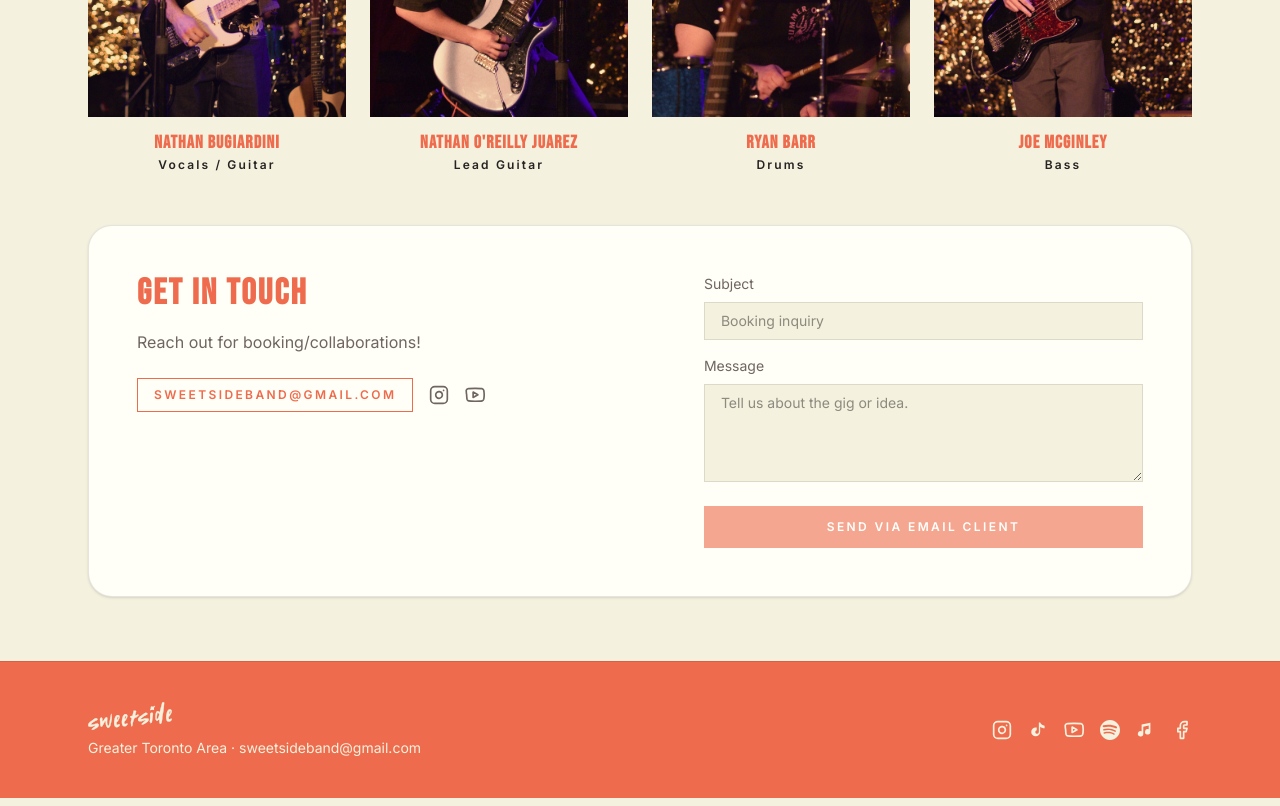
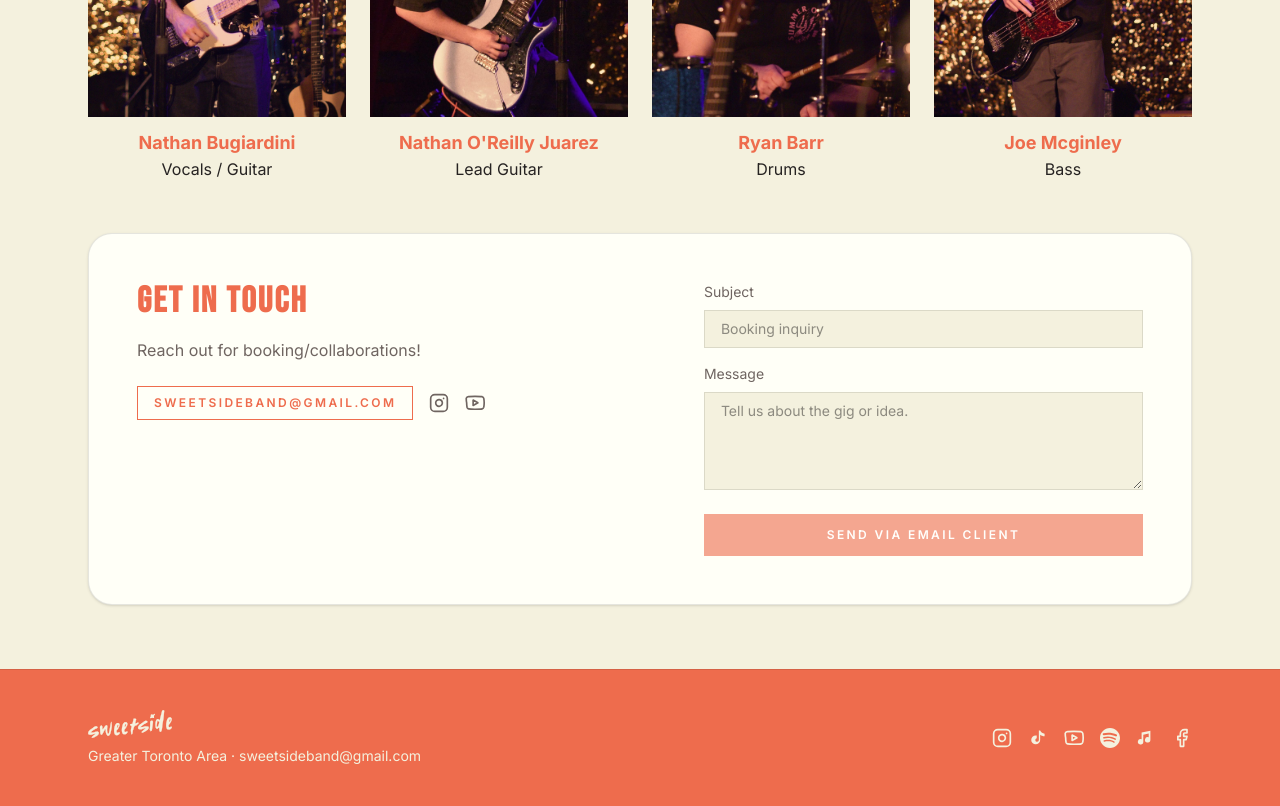
Before and after one commit to carterrows/sweetsideband-site, a Next.js app: page / in a window 1280 px wide. Shown: the part 2260-3066 px from the top of the page. Built offline with nearby package versions, Linux system fonts and the light colour scheme; no server answers; the database is empty.

Commit message:
update band name/role font

```diff
--- a/components/MemberCard.tsx
+++ b/components/MemberCard.tsx
@@ -15,10 +15,10 @@ export default function MemberCard({ member }: { member: Member }) {
         />
       </div>
       <div className="text-center">
-        <h3 className="text-lg font-bold tracking-[0.06em] text-accent">
+        <h3 className="font-body text-lg font-bold text-accent">
           {member.name}
         </h3>
-        <p className="text-xs font-semibold tracking-[0.18em] text-ink-900">
+        <p className="text-base font-normal text-ink-900">
           {member.role}
         </p>
         <p className="mt-3 text-sm text-ink-600">{member.bio}</p>
```
